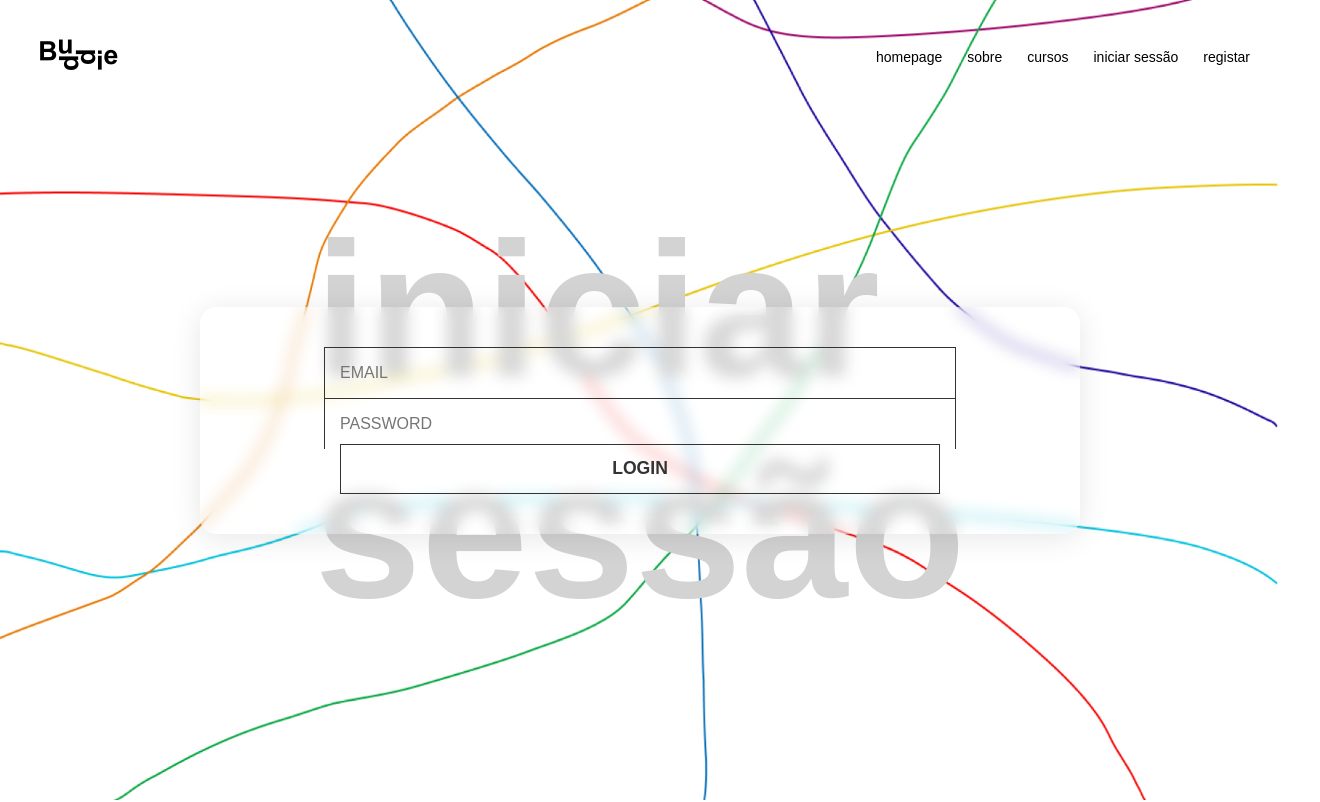
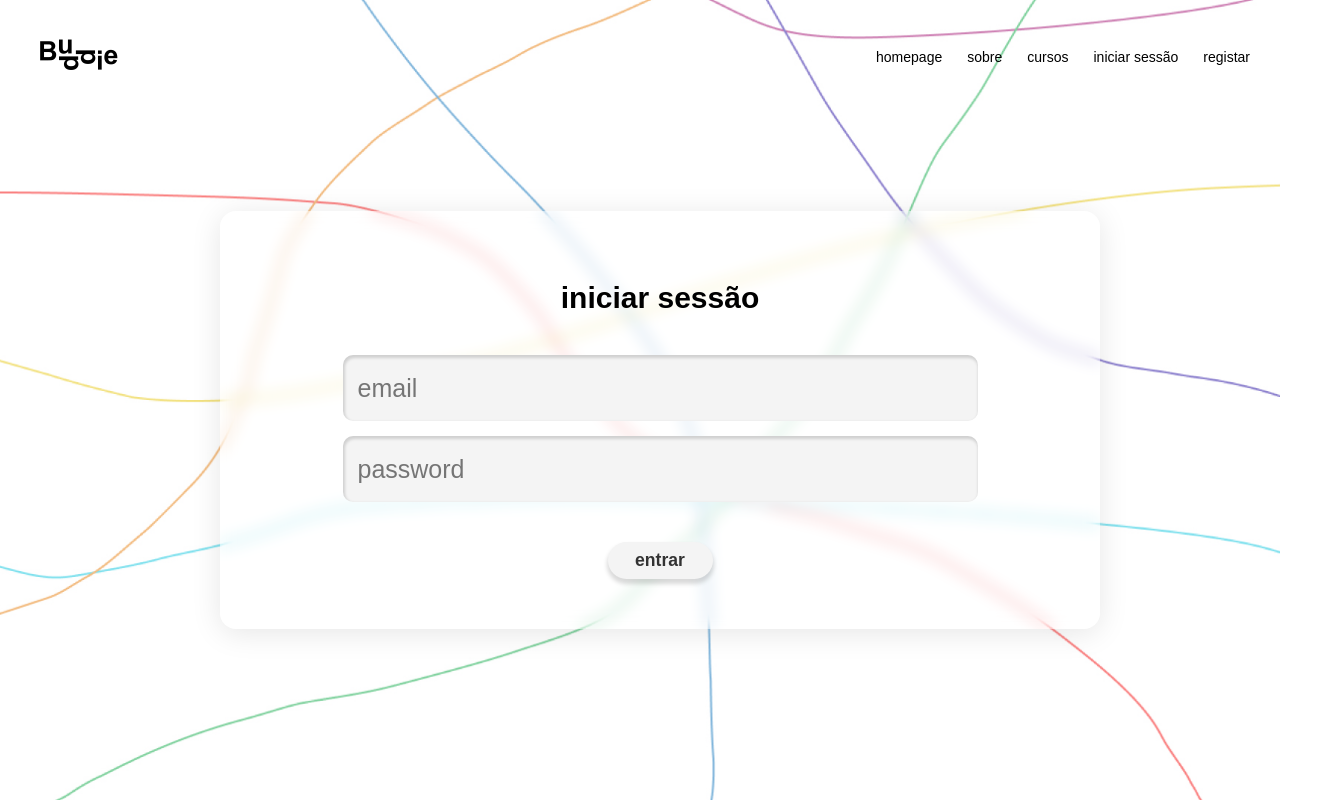
Before and after one commit to buddie-project/buddie-frontend, a React (Vite) app: page /entrar in a window 1280 px wide. Shown: the top 802 px of the page, 1320 px wide, since content can reach past the window. Built offline with nearby package versions, Linux system fonts and the light colour scheme; no server answers.

Commit message:
Refactor login and signup styles, update form placeholders and button text

```diff
--- a/src/components/loginPage/Login.jsx
+++ b/src/components/loginPage/Login.jsx
@@ -46,22 +46,22 @@ function Login() {
             </div>
 
         <section id="contact">
-            <h1>iniciar sessão</h1>
             <div className="contact-container">
+            <h3>iniciar sessão</h3>
                 <form id="form" className="topBefore" onSubmit={handleSubmit}>
                     <label htmlFor="email"></label>
                     <input id="email" type="text" value={email}
                            onChange={(e) => {
                                setEmail(e.target.value);
-                           }} placeholder="EMAIL"/>
+                           }} placeholder="email"/>
 
                     <label htmlFor="password"></label>
                     <input id="password" type="password" value={password}
                            onChange={(e) => {
                                setPassword(e.target.value);
-                           }} placeholder="PASSWORD"/>
+                           }} placeholder="password"/>
 
-                    <input id="submit" type="submit" value="LOGIN"/>
+                    <input id="submit" type="submit" value="entrar"/>
                 </form>
             </div>
         </section>
--- a/src/pages/SignUp.jsx
+++ b/src/pages/SignUp.jsx
@@ -1,4 +1,3 @@
-import Navbar from "../components/generalComponents/Navbar.jsx";
 import Register from "../components/signupPage/Register.jsx";
 
 function SignUp() {
--- a/src/style/App.css
+++ b/src/style/App.css
@@ -45,7 +45,7 @@ body, html, #root {
 
 .menu-toggle {
     display: none;
-    font-size: 26px;
+    font-size: 15px;
     background: none;
     border: none;
     cursor: pointer;
@@ -55,6 +55,7 @@ body, html, #root {
     .menu-toggle {
         display: block;
         align-content: center;
+
     }
 
     .nav-links {
--- a/src/style/Login.css
+++ b/src/style/Login.css
@@ -1,221 +1,85 @@
 #contact {
-    display: flex;
-    justify-content: center;
-    align-items: center;
-    min-height: 100vh;
-    padding: 20px;
-}
-
-.contact-container {
-    background: rgba(255, 255, 255, 0.1);
-    border-radius: 16px;
-    box-shadow: 0 4px 30px rgba(0, 0, 0, 0.1);
-    backdrop-filter: blur(7.5px);
-    -webkit-backdrop-filter: blur(7.8px);
-    padding: 40px;
-    width: 80%;
-    max-width: 800px;
-    height: 70%;
-    max-height: 600px;
-    align-items: center;
-    justify-content: center;
-    display: flex;
-    position: relative;
-    flex-direction: column;
-    text-align: center;
-    transition: all 0.5s ease-in-out;
-}
-
-h1 {
-    position: absolute;
-    left: 50%;
-    font-size: 15vw;
-    font-family: "Futura Std", sans-serif;
-    color: #d3d3d3    ;
-    z-index: -1;
-    transition: font-size 0.3s ease-in-out;
-    transform: translateX(-50%);
-    /*opacity: 50%;*/
-}
-
-#form {
-    position: relative;
-    align-items: center;
-    justify-content: center;
-    flex-direction: column;
-    text-align: center;
-    width: 100%;
-}
-
-#form-message {
-    margin: 10px 0;
-    padding: 10px;
-    border-radius: 5px;
-    text-align: center;
-    font-weight: bold;
-}
-
-input {
-    font-family: "Futura Std", sans-serif;
-    font-size: 1em;
-    width: 600px;
-    height: 50px;
-    padding: 0 15px 0 15px;
-
-    background: transparent;
-    outline: none;
-    color: #333;
-
-    border: solid 1px #333;
-    border-bottom: none;
-
-    transition: all 0.5s ease-in-out;
-    -webkit-transition: all 0.5s ease-in-out;
-    -moz-transition: all 0.5s ease-in-out;
-    -ms-transition: all 0.5s ease-in-out;
-}
-
-input:hover {
-    background:#d4af37;
-    color: #333;
-}
-
-datalist {
-    font-family: "Futura Std", sans-serif;
-    font-size: 1em;
-    width: 600px;
-    height: 50px;
-    padding: 0 15px 0 15px;
-
-    background: transparent;
-    outline: none;
-    color: #333;
-
-    border: solid 1px #333;
-    border-bottom: none;
-
-    transition: all 0.5s ease-in-out;
-    -webkit-transition: all 0.5s ease-in-out;
-    -moz-transition: all 0.5s ease-in-out;
-    -ms-transition: all 0.5s ease-in-out;
-}
-
-textarea {
-    width: 600px;
-    max-width: 600px;
-    height: 200px;
-    max-height: 400px;
-    padding: 15px;
-
-    background: transparent;
-    outline: none;
-
-    color: #333;
-    font-family: "Futura Std", sans-serif;
-    font-size: 1em;
-
-    border: solid 1px #333;
-
-    transition: all 0.5s ease-in-out;
-    -webkit-transition: all 0.5s ease-in-out;
-    -moz-transition: all 0.5s ease-in-out;
-    -ms-transition: all 0.5s ease-in-out;
-}
-
-textarea:hover {
-    background: #d4af37;
-    color: #333;
-}
-
-#warning-message {
-    margin-top: 1em;
-    background: rgba(255, 0, 0, 0.1);
-    color: red;
-    padding: 1em;
-    text-align: center;
-    font-family: "Futura Std", sans-serif;
-    width: inherit;
-    max-width: 100%;
-    align-items: center;
-    justify-content: center;
-}
-
-#submit {
-    width: 600px;
-    max-width: 600px;
-
-    padding: 0;
-    margin: -5px 0 0 0;
-
-    font-family: "Futura Std", sans-serif;
-    font-size: 1.1em;
-    font-weight: 600;
-    color: #333;
-
-    outline: none;
-    cursor: pointer;
-
-    border: solid 1px #333;
-    border-top: solid 1px #333;
-}
-
-#submit:hover {
-    color: #333;
-}
-
-.background-image {
-    position: absolute;
-    width: 100%;
-    height: 100vh;
-    overflow: hidden;
-    z-index: -1;
-}
-
-
-.dropdown {
-    text-align: left;
-    margin-top: 15px;
-    color: #333;
-    font-family: 'Futura Std', sans-serif;
-}
-
-.success-page {
     display: flex;
     flex-direction: column;
     align-items: center;
     justify-content: center;
-    height: 100vh;
-    background-color: transparent;
-    padding: 20px;
-    text-align: center;
+    width: 100%;
+    height: auto;
+    border-radius: 25px;
+    font-family: "Futura Std", sans-serif;
 }
 
-.success-title {
-    font-size: 3rem;
-    font-weight: bold;
-    color: green;
-    margin-bottom: 40px;
+#form {
+    display: flex;
+    flex-direction: column;
+    align-items: center;
+    justify-content: center;
+    width: 100%;
+    height: 100%;
+    padding: 10px 0 10px 0;
 }
 
-.success-message {
-    font-size: 1.2rem;
-    color: #333;
-    margin-bottom: 30px;
+
+
+input#email {
+    width: 605px;
+    height: 66px;
+    flex-shrink: 0;
+    border-radius: 10px;
+    background: #F4F4F4;
+    box-shadow: 1px 2px 3px 1px rgba(0, 0, 0, 0.15) inset;
+    margin-bottom: 15px;
+    border-style: none;
+    font-family: "Futura Std", sans-serif;
 }
 
-.login-button {
-    padding: 12px 24px;
-    background-color: transparent;
-    border: 2px solid black;
-    text-decoration: none;
-    border-radius: 6px;
-    font-size: 1rem;
-    transition: background-color 0.3s ease;
-    color: black;
-
+input#password {
+    width: 605px;
+    height: 66px;
+    flex-shrink: 0;
+    border-radius: 10px;
+    background: #F4F4F4;
+    box-shadow: 1px 2px 3px 1px rgba(0, 0, 0, 0.15) inset;
+    margin-bottom: 30px;
+    border-style: none;
+    font-family: "Futura Std", sans-serif;
 }
 
-.login-button:hover {
-    background-color: grey;
-    color: white;
+#email {
+    font-size: 25px;
 }
+
+#password {
+    font-size: 25px;
+}
+
+h3 {
+    font-size: 30px;
+    color: black;
+    z-index: -1;
+}
+
+input#submit {
+    border-radius: 40px;
+    background: #F4F4F4;
+    box-shadow: 0 4px 4px 1px rgba(0, 0, 0, 0.15);
+    width: 105px;
+    height: 37px;
+    flex-shrink: 0;
+    margin-top: 10px;
+    border-style: none;
+    display: block;
+}
+
+#submit:hover {
+    color: darkgrey;
+}
+
+.background-image img {
+    width: 100%;
+    height: 100%;
+    object-fit: cover;
+    opacity: 0.5;
+    overflow: hidden;
+    z-index: -1;
+}
```
Also changed, not shown: src/components/signupPage/Signup.jsx (deleted), src/style/SignUp.css (deleted).
